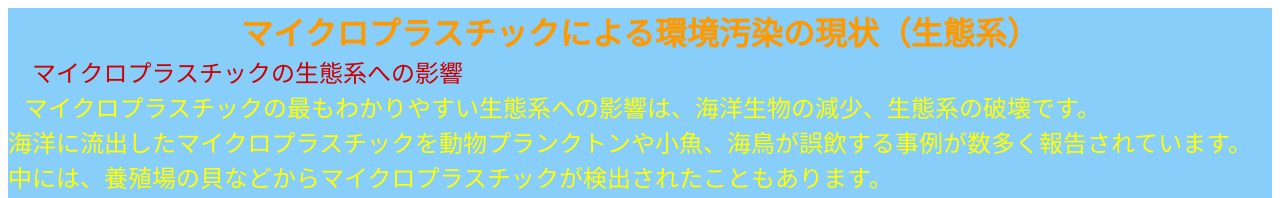
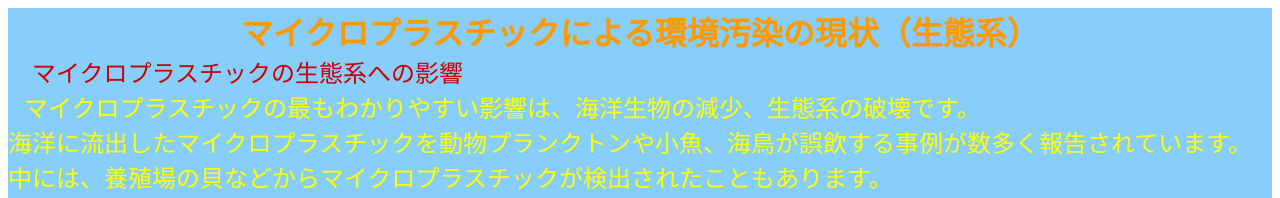
Before and after one commit to 2059219/eringi, a plain HTML site: page index.html in a window 1280 px wide. Shown: the top 198 px of the page. Drawn offline with Linux system fonts and the light colour scheme.

Commit message:
Update index.html

```diff
--- a/index.html
+++ b/index.html
@@ -1,7 +1,7 @@
 <div style="background-color:#87cefa">
 <div style="text-align:center;font-size:xx-large"><span style="color:#ff9900"><strong>マイクロプラスチックによる環境汚染の現状（生態系）</strong></span></div>
 <div style="text-align:left;font-size:x-large;color:#cc0000">　マイクロプラスチックの生態系への影響</div>
-<div style="text-align:left;font-size:medium">　<span style="color:#ffff00;font-size:x-large">マイクロプラスチックの最もわかりやすい生態系への影響は、海洋生物の減少、生態系の破壊です。</span></div><div style="text-align:left;font-size:medium"><span style="color:#ffff00;font-size:x-large">海洋に流出したマイクロプラスチックを動物プランクトンや小魚、海鳥が誤飲する事例が数多く報告されています</span><span style="color:#ffff00;font-size:x-large">。</span></div><div style="text-align:left;font-size:medium"><span style="color:#ffff00;font-size:x-large">中には、養殖場の貝などからマイクロプラスチックが検出されたこともあります。</span></div><div style="text-align:left;font-size:medium"><span style="color:#ffff00;font-size:x-large">また、海洋に流出したマイクロプラスチックは殺虫剤などの有害物質を吸着する性質があり、それを食べた魚が食物連鎖により、人にも甚大な被害をもたらす可能性があると懸念されています。</span></div><div style="text-align:left;font-size:medium"><span style="color:#ffff00;font-size:x-large"><br></span></div>
+<div style="text-align:left;font-size:medium">　<span style="color:#ffff00;font-size:x-large">マイクロプラスチックの最もわかりやすい影響は、海洋生物の減少、生態系の破壊です。</span></div><div style="text-align:left;font-size:medium"><span style="color:#ffff00;font-size:x-large">海洋に流出したマイクロプラスチックを動物プランクトンや小魚、海鳥が誤飲する事例が数多く報告されています</span><span style="color:#ffff00;font-size:x-large">。</span></div><div style="text-align:left;font-size:medium"><span style="color:#ffff00;font-size:x-large">中には、養殖場の貝などからマイクロプラスチックが検出されたこともあります。</span></div><div style="text-align:left;font-size:medium"><span style="color:#ffff00;font-size:x-large">また、海洋に流出したマイクロプラスチックは殺虫剤などの有害物質を吸着する性質があり、それを食べた魚が食物連鎖により、人にも甚大な被害をもたらす可能性があると懸念されています。</span></div><div style="text-align:left;font-size:medium"><span style="color:#ffff00;font-size:x-large"><br></span></div>
 <div style="text-align:left;font-size:medium"><img src="https://livedoor.blogimg.jp/sam20110254/imgs/d/f/df1e6614.png"></div><div style="text-align:left;font-size:medium"><br></div>
 <div style="text-align:left;font-size:x-large"><span style="color:#ffff00">世界の15か所で39種、150匹の海鳥を調査した結果、65匹からマイクロプラスチックの体内への移行が確認されており、マイクロプラスチックは誤飲しても排泄されるのではなく、体内に残留し続けます。</span></div><div style="text-align:left;font-size:x-large"><span style="color:#ffff00">そして、マイクロプラスチックやマイクロプラスチックに付着した有害物質に汚染された魚などを我々が食べてしまうという可能性もあります。</span></div><div style="text-align:left;font-size:x-large"><span style="color:#ffff00">では、マイクロプラスチックは人体にどのような影響をもたらすのでしょうか？</span></div><div style="text-align:left;font-size:x-large"><span style="color:#ffff00"><br></span></div><div style="text-align:left;font-size:x-large"><span style="color:#ffff00"><br></span></div>
 <div style="text-align:left;font-size:x-large"><span style="color:#cc33ff">マイクロプラスチック自体の悪影響</span></div>
```
